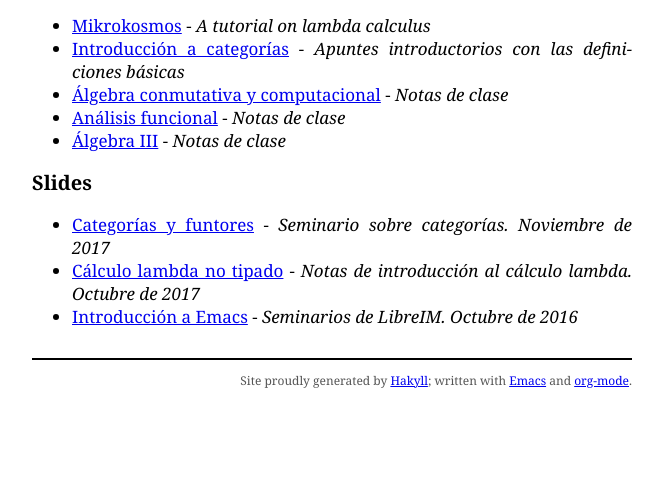
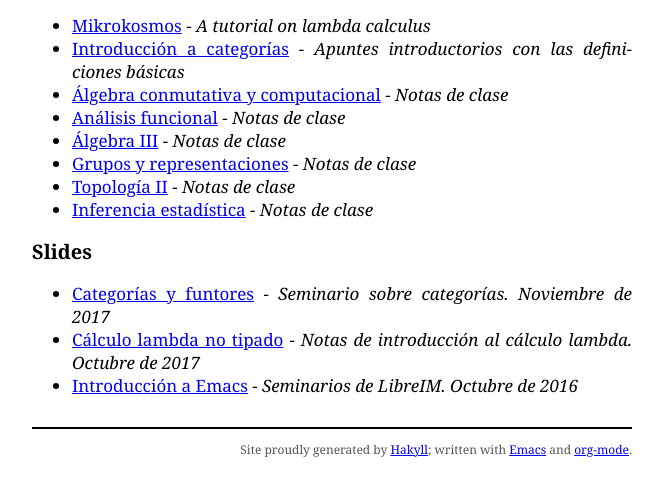
Before and after one commit to M42/blog, a plain HTML site: page docs/works.html in a window 1280 px wide. Shown: the part 160-656 px from the top of the page, without its empty margins (308-971 px from the left). Drawn offline with nearby package versions, Linux system fonts and the light colour scheme; some packages are replaced by stand-ins of ours; a web font is replaced by a local one.

Commit message:
Update works

```diff
--- a/docs/works.html
+++ b/docs/works.html
@@ -32,6 +32,9 @@
 <li><a href="https://m42.github.io/math/conmutativa.html">Álgebra conmutativa y computacional</a> - <em>Notas de clase</em></li>
 <li><a href="https://m42.github.io/math/funcional.html">Análisis funcional</a> - <em>Notas de clase</em></li>
 <li><a href="https://m42.github.io/math/algebraiii.html">Álgebra III</a> - <em>Notas de clase</em></li>
+<li><a href="https://m42.github.io/math/representaciones.html">Grupos y representaciones</a> - <em>Notas de clase</em></li>
+<li><a href="https://m42.github.io/math/topologiaii.html">Topología II</a> - <em>Notas de clase</em></li>
+<li><a href="https://m42.github.io/math/inferencia.html">Inferencia estadística</a> - <em>Notas de clase</em></li>
 </ul>
 <h2 id="slides">Slides</h2>
 <ul>
```
Also changed, not shown: 1 other file.
